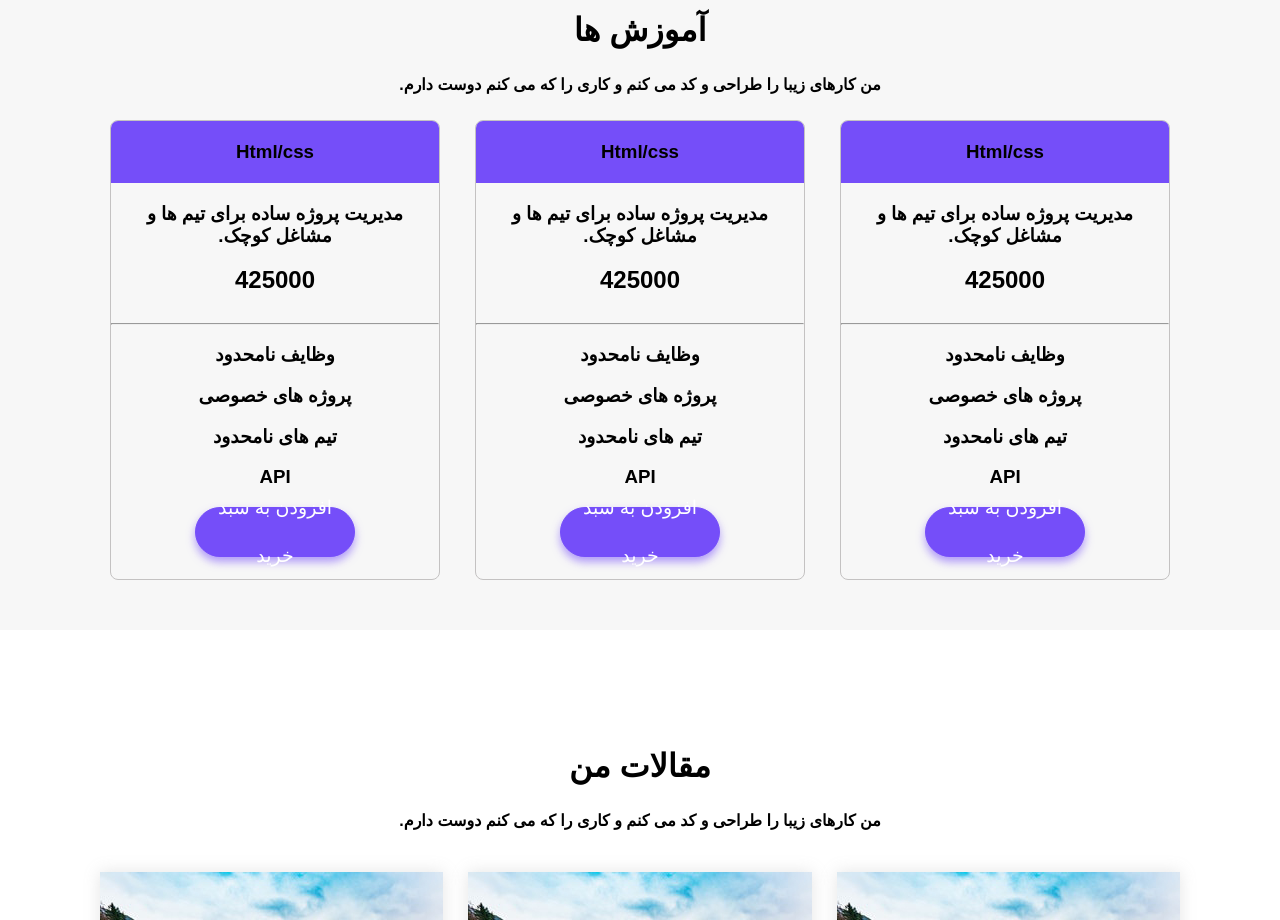
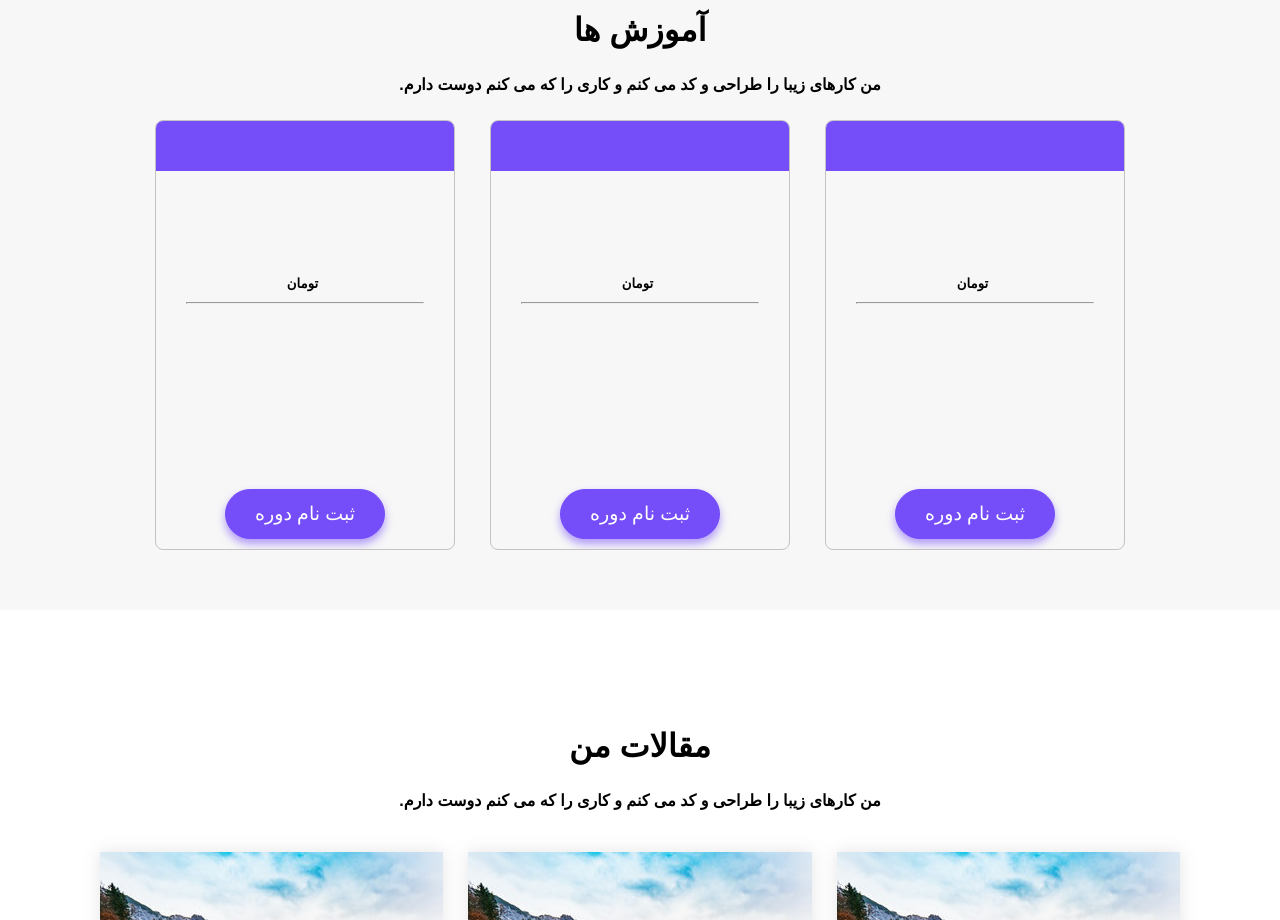
Before and after one commit to Mousavi-69/Resumes, a Vue app: page / in a window 1280 px wide. Shown: the part 4100-5020 px from the top of the page. Built offline with nearby package versions, Linux system fonts and the light colour scheme; a web font is replaced by a local one.

Commit message:
Add props & change Css in TutorialComponent

```diff
--- a/src/components/ShapeComponent/TutorialsComponent.vue
+++ b/src/components/ShapeComponent/TutorialsComponent.vue
@@ -1,30 +1,43 @@
 <script setup lang="ts">
 import buttonVue from "../Button.vue";
+const props = defineProps<{
+  title: { type: string; default: "نام دوره" };
+  description: { type: string; default: "توضیحات دوره" };
+  price: { type: string; default: "رایگان" };
+  section1: { type: string; default: "دسترسی به کتاب ها" };
+  section2: { type: string; default: "پشتیبانی" };
+  section3: { type: string; default: "عضویت در باشگاه مغز" };
+  section4: { type: string; default: "هدیه:تم علوم شناختی"; required: false };
+}>();
 </script>
 <template>
   <div class="container">
     <div class="header">
-      <h3>Html/css</h3>
+      <h3 class="title">{{ props.title }}</h3>
     </div>
     <div class="section1">
-      <h3>مدیریت پروژه ساده برای تیم ها و مشاغل کوچک.</h3>
-      <h2>425000</h2>
+      <h4 class="description">{{ props.description }}</h4>
+      <div class="price">
+        <h4>{{ props.price }}</h4>
+        <h5 class="vahed">تومان</h5>
+      </div>
+       <hr />
     </div>
-    <hr />
+
     <div class="section2">
-      <h3>وظایف نامحدود</h3>
-      <h3>پروژه های خصوصی</h3>
+      <h4>{{ props.section1 }}</h4>
+      <h4>{{ props.section2 }}</h4>
 
-      <h3>تیم های نامحدود</h3>
+      <h4>{{ props.section3 }}</h4>
 
-      <h3>API</h3>
+      <h4>{{ props.section4 }}</h4>
     </div>
     <div class="footer">
       <buttonVue
         class="btn"
         :width-btn="160"
         :height-btn="50"
-        :text="'افزودن به سبد خرید '"
+        :text="'ثبت نام دوره '"
         :id="'#'"
         :bg-color="'#754ef9'"
         :text-color="'white'"
@@ -37,34 +50,57 @@ import buttonVue from "../Button.vue";
 </template>
 <style scoped lang="scss">
 .container {
-  width: 330px;
-  height: 460px;
+  width: 300px;
+  height: 430px;
+  margin-bottom: 10px;
+  display: flex;
+  flex-direction: column;
   text-align: center;
   cursor: pointer;
   overflow: hidden;
-  padding-bottom: 20px;
+  padding-bottom: 10px;
   border: 1px solid rgb(196, 194, 194);
   border-radius: 8px;
   transition: all 0.2s ease-out 0.2s;
-
 
   &:hover {
     transform: translateY(-7px);
     box-shadow: 0 1px 15px 5px rgb(216, 216, 216);
   }
+
 }
 .header {
-  padding: 1px;
+  height: 50px;
   background-color: #754ef9;
+  .title {
+    color: white;
+  }
 }
 .section1 {
-  padding: 1px 20px;
+  height: 120px;
+  padding-right: 30px;
+  padding-left: 30px;
+  line-height: 20px;
+.description{
+  height: 60px;
+}  .price {
+      height: 20px;
+    display: flex;
+    justify-content: center;
+    align-items: center;
+    .vahed {
+      padding-right: 5px;
+      color: black;
+    }
+  }
+}
+.section2{
+  height: 200px;
 }
 
 .footer {
+  height: 50px;
   display: flex;
   justify-content: center;
-  margin-top: 10px;
-  padding-bottom: 10px;
 }
 </style>
```
